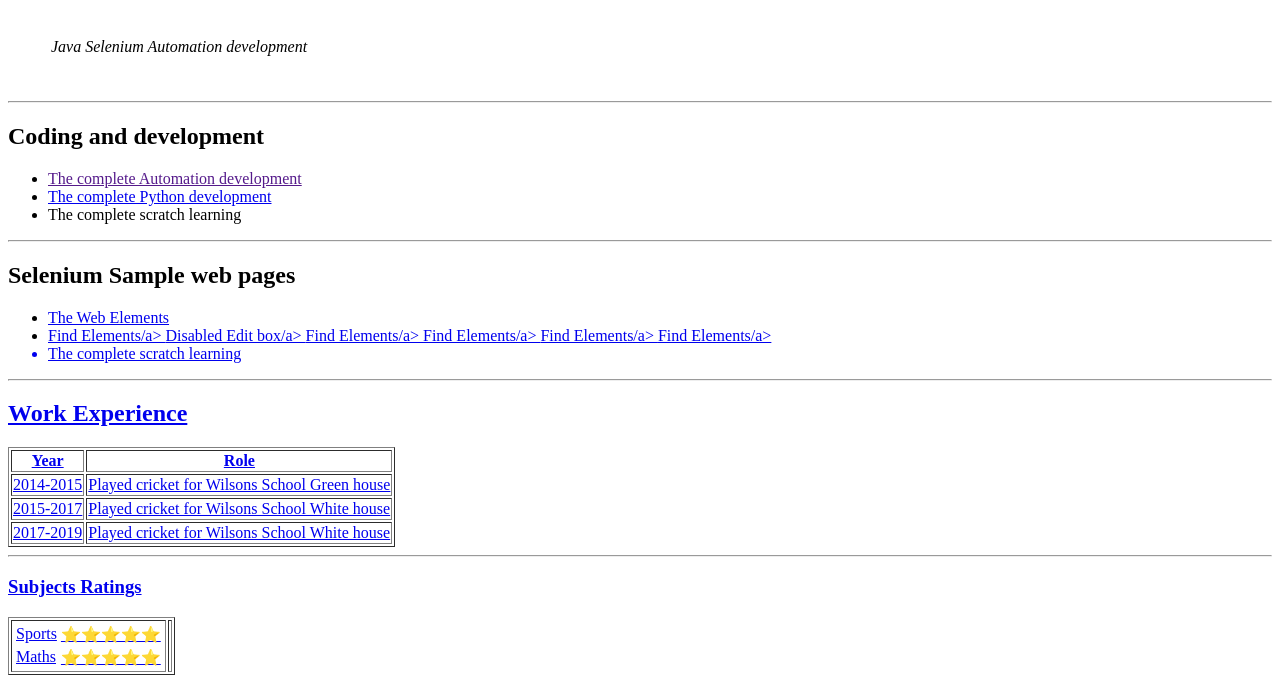
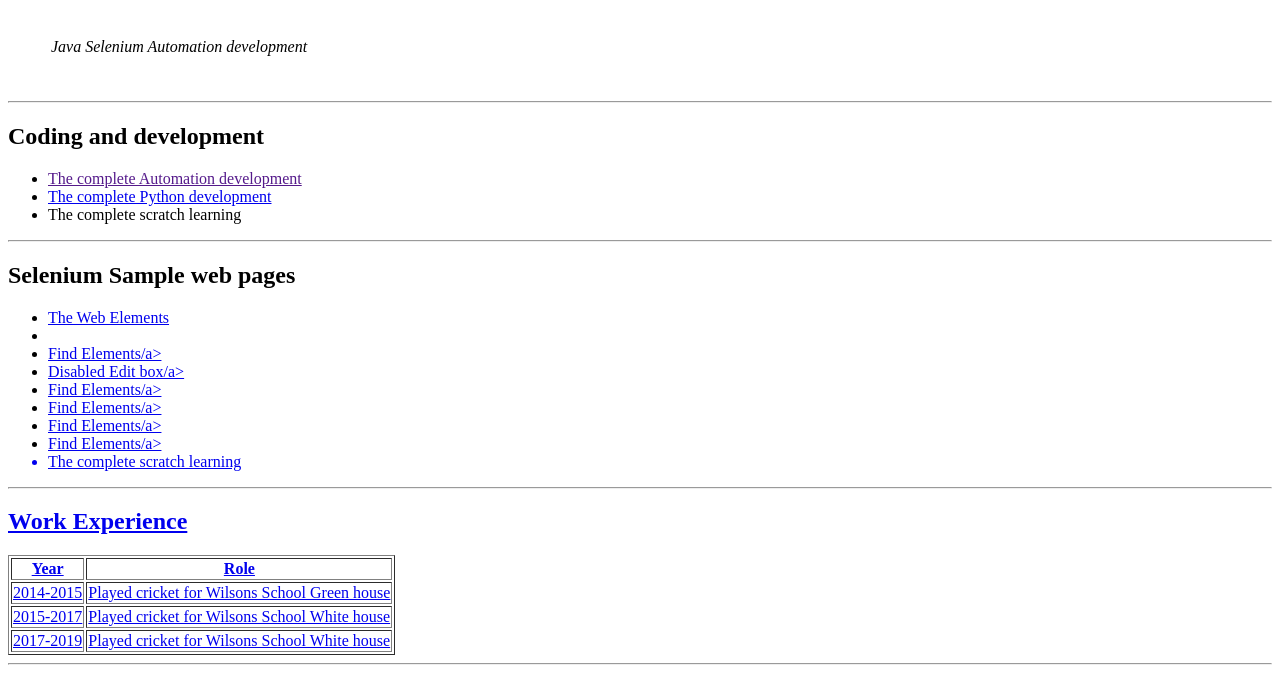
Before and after one commit to ashokonmi3/Selenium.Pages, a plain HTML site: page index.html in a window 1280 px wide. Shown: the part 79-760 px from the top of the page. Drawn offline with Linux system fonts and the light colour scheme.

Commit message:
Update index.html

```diff
--- a/index.html
+++ b/index.html
@@ -37,15 +37,15 @@
     <ul>
       <li><a href="Web_Elements.html">The Web Elements</a></li>
       <li>
-        <a href="FindElements.html">Find Elements/a>
-                                           <a href="disabledEditBox.html">Disabled Edit box/a>
-        <a href="FindElements.html">Find Elements/a>
-        <a href="FindElements.html">Find Elements/a>
-        <a href="FindElements.html">Find Elements/a>
-        <a href="FindElements.html">Find Elements/a>
+        <li><a href="FindElements.html">Find Elements/a></li>
+                                           <li><a href="disabledEditBox.html">Disabled Edit box/a></li>
+        <li><a href="FindElements.html">Find Elements/a></li>
+        <li><a href="FindElements.html">Find Elements/a></li>
+        <li><a href="FindElements.html">Find Elements/a></li>
+        <li><a href="FindElements.html">Find Elements/a></li>
 
 
-      </li>
+
       <li>The complete scratch learning</li>
     </ul>
     <hr />
```
